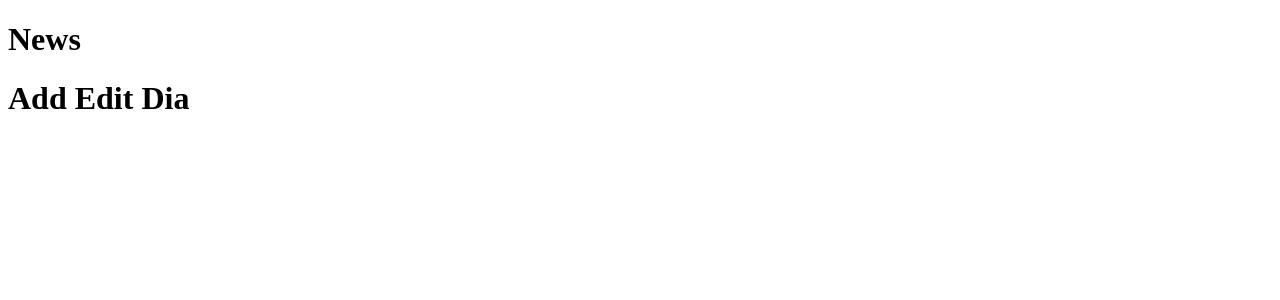
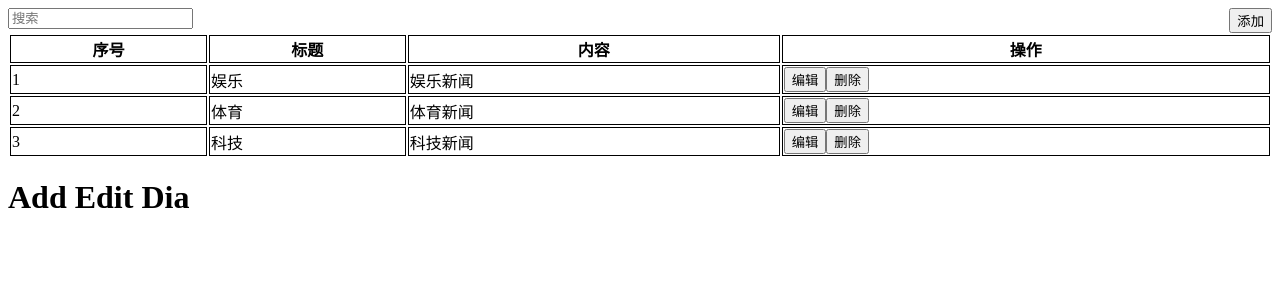
Before and after one commit to hunike-babii/day6demo1, a Vue app: page / in a window 1280 px wide. Shown: the top 300 px of the page. Built offline with nearby package versions, Linux system fonts and the light colour scheme.

Commit message:
主界面搭建

```diff
--- a/src/App.vue
+++ b/src/App.vue
@@ -1,16 +1,16 @@
 <template>
   <div>
-     <News />
+     <NewsComponent />
      <AddEditDia />
   </div>
 </template>
 
 <script>
-  import News from './components/News.vue'
+  import NewsComponent from './components/NewsComponent.vue'
   import AddEditDia from './components/AddEditDia.vue'
   export default {
     components: {
-      News,
+      NewsComponent,
       AddEditDia
     }
   }
--- a/src/components/News.vue
+++ /dev/null
@@ -1,19 +0,0 @@
-<template>
-    <div>
-        <h1>News</h1>
-    </div>
-</template>
-
-<script>
-    export default {
-        data() {
-            return {
-                list: []
-            }
-        }
-    }
-</script>
-
-<style scoped>
-
-</style>
--- /dev/null
+++ b/src/components/NewsComponent.vue
@@ -0,0 +1,71 @@
+<template>
+    <div>
+        <div class="header">
+            <div>
+                <input type="text" placeholder="搜索" />
+            </div>
+            <div>
+                <button @click="add">添加</button>
+            </div>
+        </div>
+        <table>
+            <tr>
+                <th>序号</th>
+                <th>标题</th>
+                <th>内容</th>
+                <th>操作</th>
+            </tr>
+            <tr v-for="(item, index) in list" :key="item.id">
+                <td>{{ index + 1 }}</td>
+                <td>{{ item.title }}</td>
+                <td>{{ item.content }}</td>
+                <td>
+                    <button @click="edit(item)">编辑</button>
+                    <button @click="del(item)">删除</button>
+                </td>
+            </tr>
+        </table>
+    </div>
+</template>
+
+<script>
+    export default {
+        data() {
+            return {
+                list: [
+                    {
+                        id: 1,
+                        title: '娱乐',
+                        content: '娱乐新闻'
+                    },
+                    {
+                        id: 2,
+                        title: '体育',
+                        content: '体育新闻'
+                    },
+                    {
+                        id: 3,
+                        title: '科技',
+                        content: '科技新闻'
+                    }
+                ]
+            }
+        }
+    }
+</script>
+
+<style scoped>
+    .header {
+        display: flex;
+        justify-content: space-between;
+    }
+    table {
+        width: 100%;
+    }
+    th {
+        border: 1px solid #000;
+    }
+    td {
+        border: 1px solid #000;
+    }
+</style>
```
